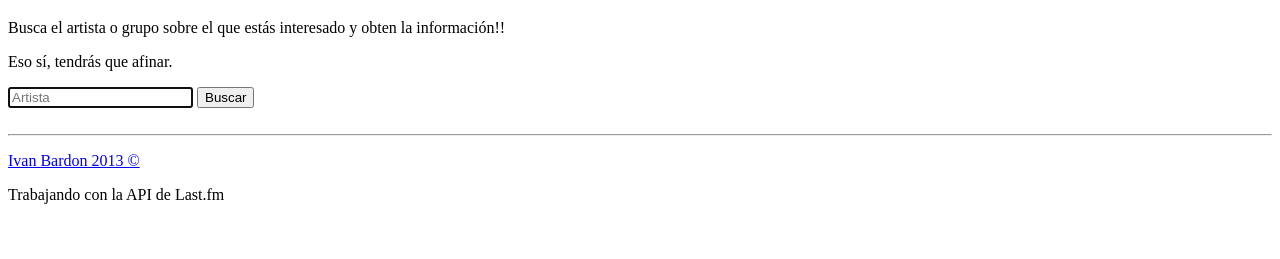
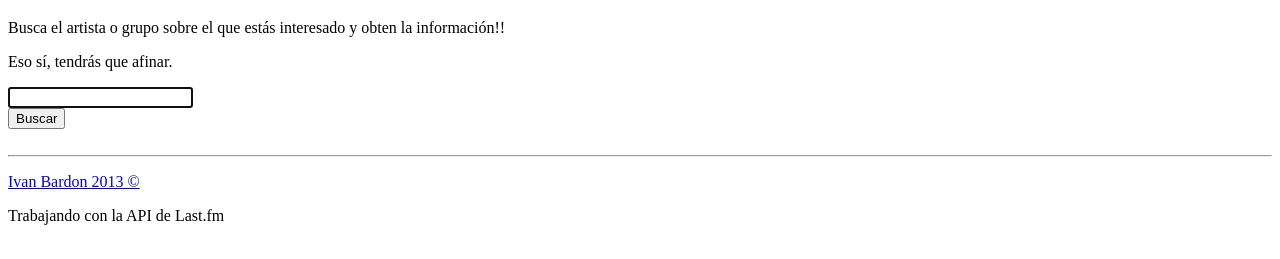
Before and after one commit to ivanbardon/band-info.js, a plain HTML site: page index.html in a window 1280 px wide. Shown: the part 61-320 px from the top of the page. Drawn offline with nearby package versions, Linux system fonts and the light colour scheme.

Commit message:
Canviar los inputs por un form
Lo que intento es capturar el enter para que actúe como un submit

```diff
--- /dev/null
+++ b/estilos.css
@@ -0,0 +1,3 @@
+*{
+	margin: 0, auto;
+}
--- a/index.html
+++ b/index.html
@@ -3,9 +3,10 @@
 <head>
 	<meta charset="UTF-8">
 	<meta name="viewport" content="width=device-width, initial-scale=1.0, user-scalable=no">
+	<link rel="stylesheet" href="estilos.css">
 	<title>Band.info</title>
 </head>
-<body>
+<body onload="capturaEnter()">
 	<div class="container">
 	    <div>
 		    <h1>Band.info <small>rápido y sencillo</small></h1>
@@ -14,8 +15,10 @@
 
 	    </div>
 	    <div>
-		    <input type="text" id="artista" placeholder="Artista" autofocus="" onsubmit="buscarArtista()">
-		    <button type="button"id="buscar">Buscar</button>
+		    <form action="buscarArtista()">
+				<input type="text" id="artista" autofocus=""><br>
+				<input type="submit" value="Buscar">
+			</form>
 		</div>
 		<!-- Apartado para los resultados -->
 		<br>
```
Also changed, not shown: main.js (+3 -5 lines).
